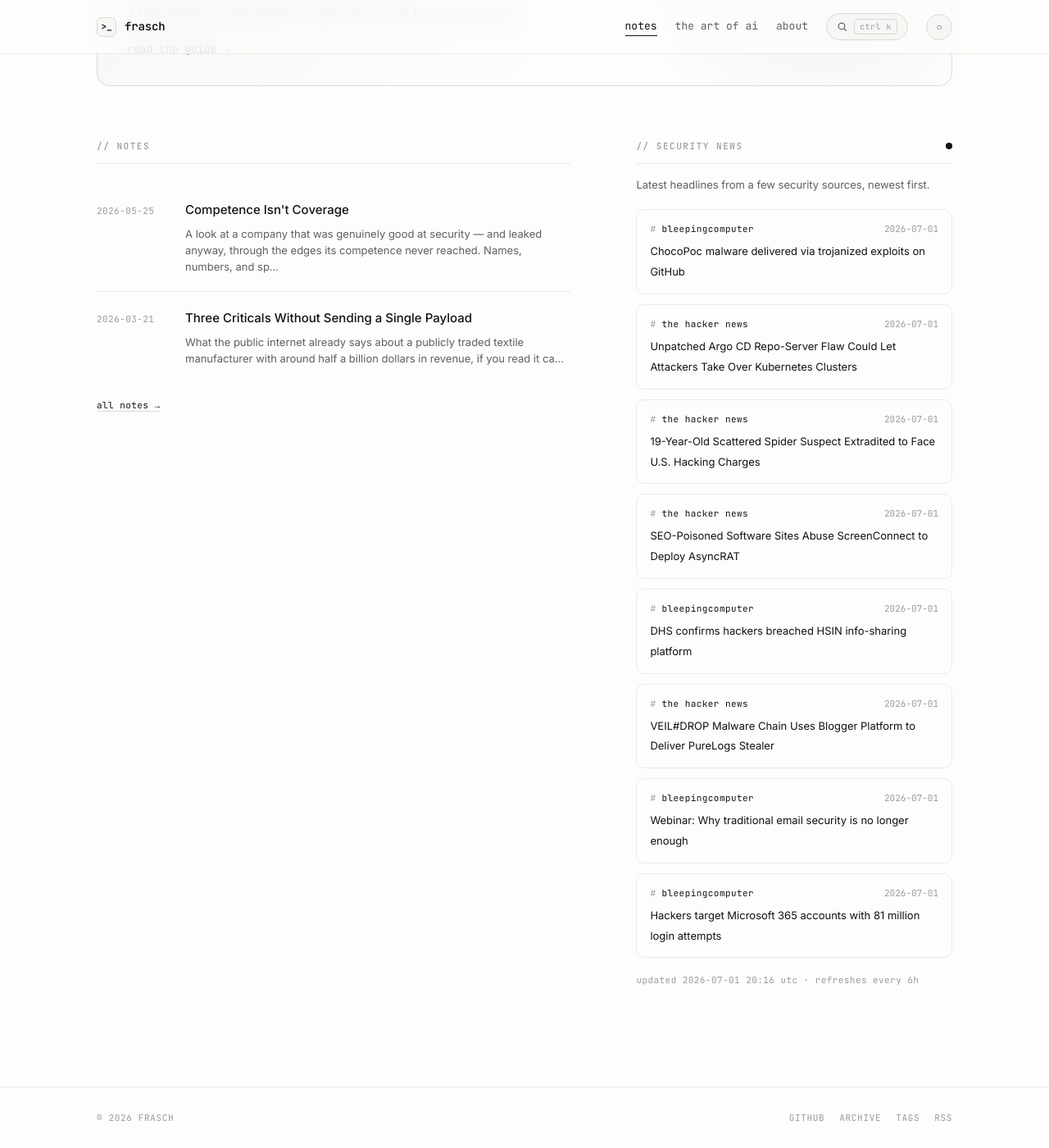
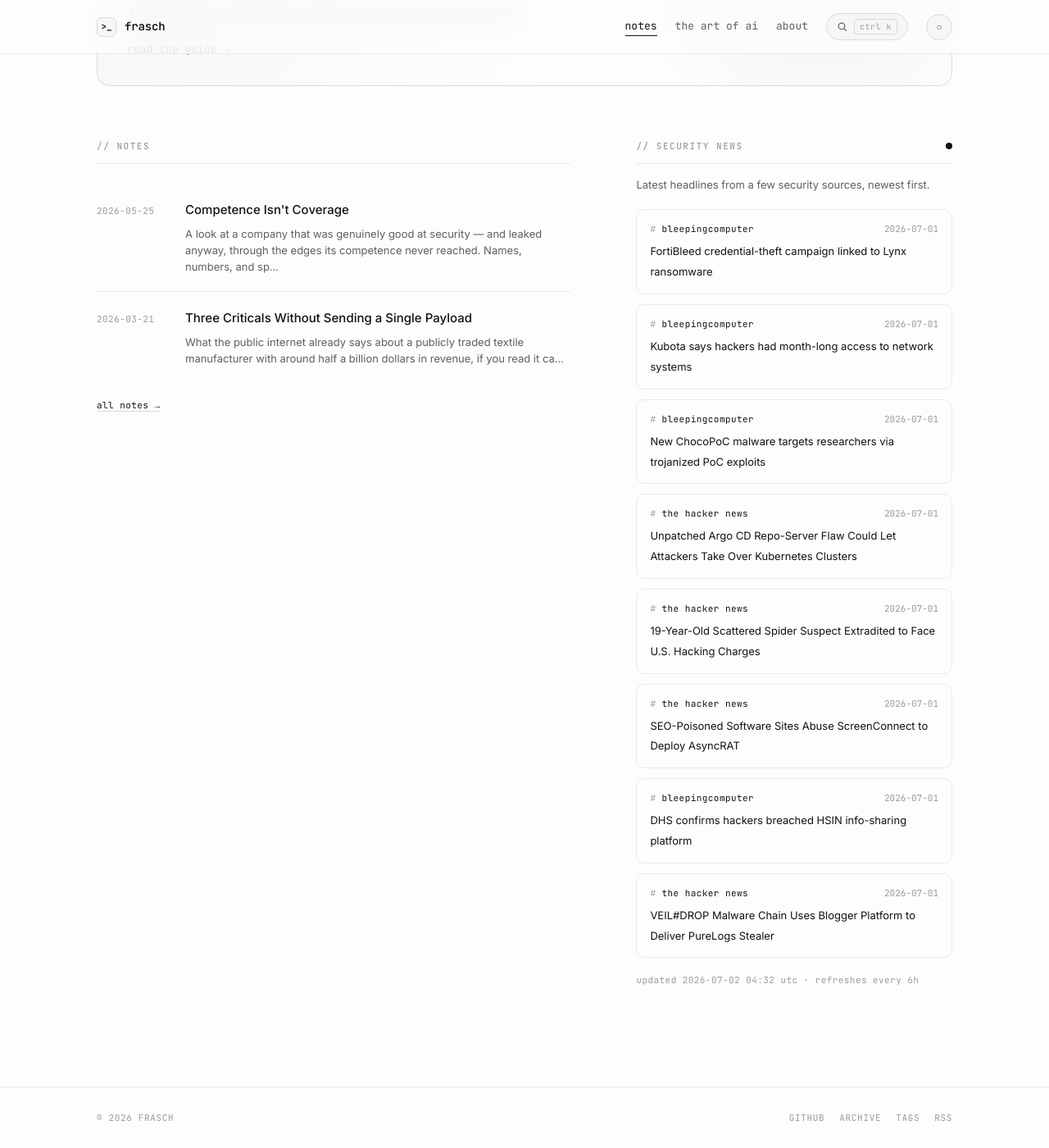
Before and after one commit to whoisfrasch/frasch, a Jekyll site: the page built from index.html, in a window 1280 px wide and 1400 px high, scrolled down 615 px. Shown: the whole window at 82% size. Built offline with Jekyll 4.4.1, drawn with Linux system fonts in a browser that asks for light colours.

Commit message:
Refresh security news feed

```diff
--- a/_data/news.json
+++ b/_data/news.json
@@ -1,10 +1,22 @@
 {
-  "updated": "2026-07-01T20:16:45Z",
+  "updated": "2026-07-02T04:32:35Z",
   "items": [
     {
       "source": "bleepingcomputer",
-      "title": "ChocoPoc malware delivered via trojanized exploits on GitHub",
-      "link": "https://www.bleepingcomputer.com/news/security/chocopoc-malware-delivered-via-trojanized-exploits-on-github/",
+      "title": "FortiBleed credential-theft campaign linked to Lynx ransomware",
+      "link": "https://www.bleepingcomputer.com/news/security/fortibleed-credential-theft-campaign-linked-to-lynx-ransomware/",
+      "date": "2026-07-01T21:37:24Z"
+    },
+    {
+      "source": "bleepingcomputer",
+      "title": "Kubota says hackers had month-long access to network systems",
+      "link": "https://www.bleepingcomputer.com/news/security/kubota-says-hackers-had-month-long-access-to-network-systems/",
+      "date": "2026-07-01T21:09:06Z"
+    },
+    {
+      "source": "bleepingcomputer",
+      "title": "New ChocoPoC malware targets researchers via trojanized PoC exploits",
+      "link": "https://www.bleepingcomputer.com/news/security/new-chocopoc-malware-targets-researchers-via-trojanized-poc-exploits/",
       "date": "2026-07-01T20:08:13Z"
     },
     {
@@ -36,18 +48,6 @@
       "title": "VEIL#DROP Malware Chain Uses Blogger Platform to Deliver PureLogs Stealer",
       "link": "https://thehackernews.com/2026/07/veildrop-malware-chain-uses-blogger.html",
       "date": "2026-07-01T17:18:50Z"
-    },
-    {
-      "source": "bleepingcomputer",
-      "title": "Webinar: Why traditional email security is no longer enough",
-      "link": "https://www.bleepingcomputer.com/news/security/webinar-why-traditional-email-security-is-no-longer-enough/",
-      "date": "2026-07-01T16:54:22Z"
-    },
-    {
-      "source": "bleepingcomputer",
-      "title": "Hackers target Microsoft 365 accounts with 81 million login attempts",
-      "link": "https://www.bleepingcomputer.com/news/security/hackers-target-microsoft-365-accounts-with-81-million-login-attempts/",
-      "date": "2026-07-01T16:38:01Z"
     }
   ]
 }
```
